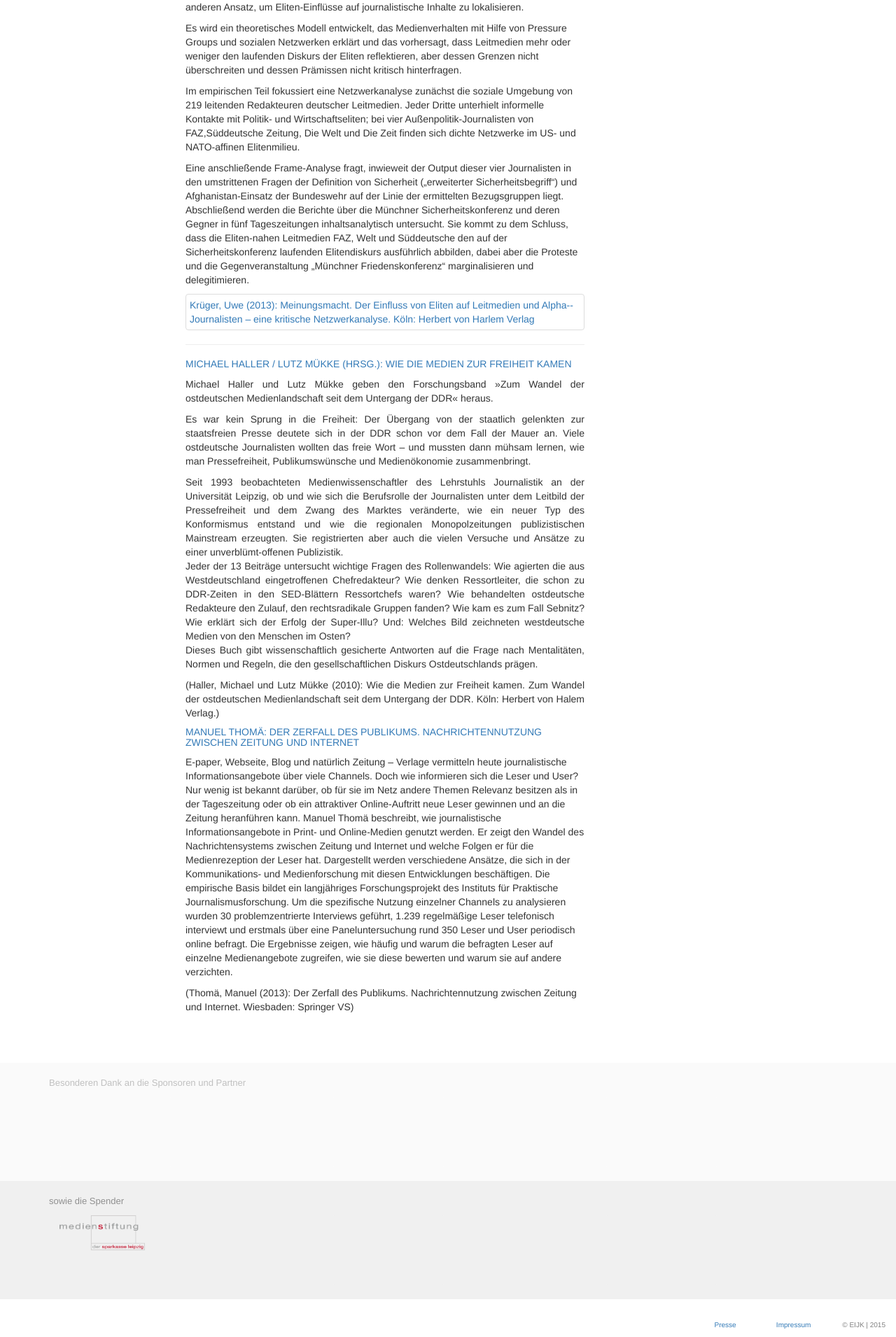
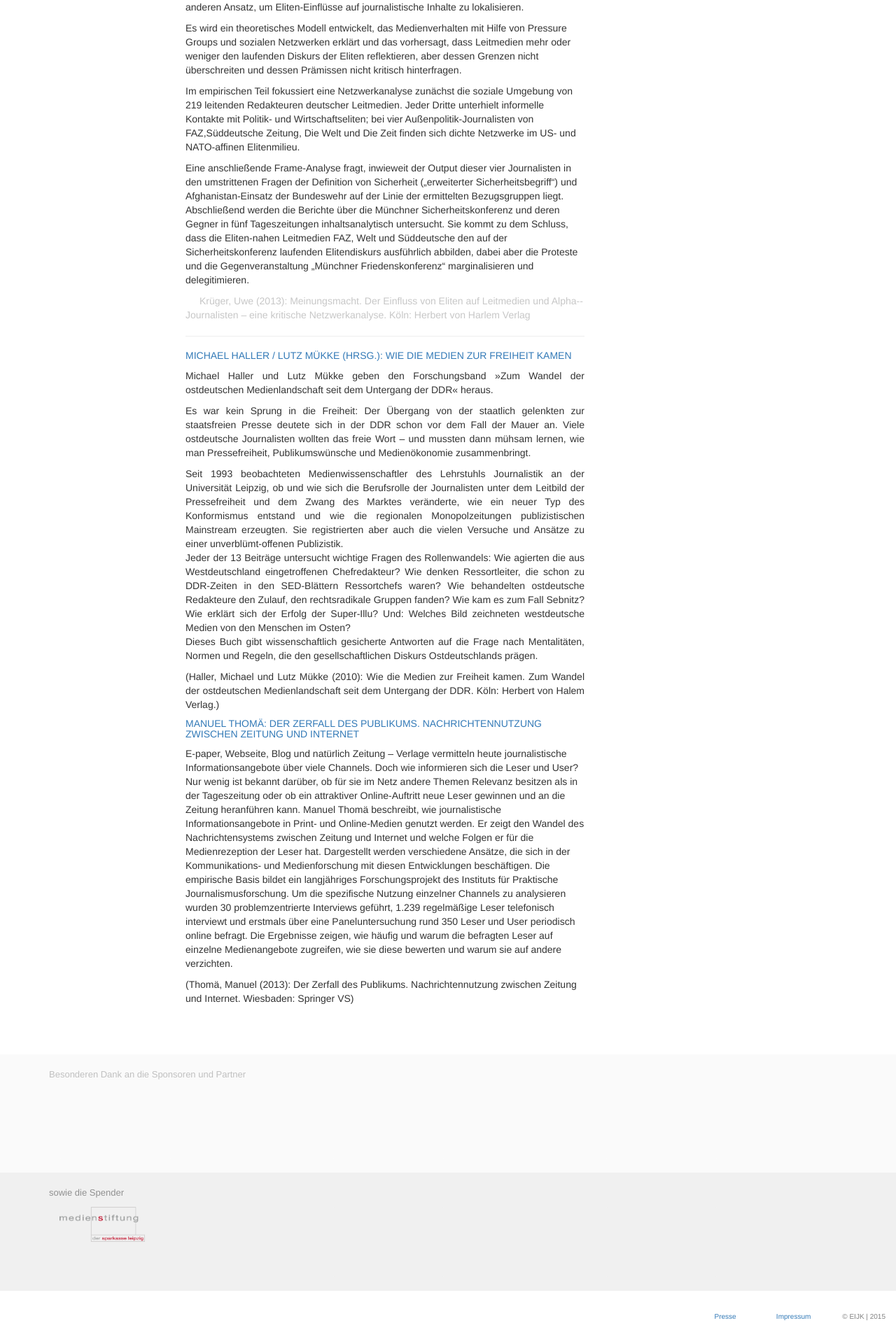
Before and after one commit to susedev/test, a Jekyll site: the page built from wir.html, in a window 1280 px wide. Shown: the part 2692-4603 px from the top of the page at 70% size. Built offline with Jekyll 4.4.1, drawn with Linux system fonts in a browser that asks for light colours; nearby versions of some CDN libraries.

Commit message:
Edit from JekyllCMS

```diff
--- a/wir.html
+++ b/wir.html
@@ -72,7 +72,7 @@ title: Wir
 
 <p>Eine anschlie&szlig;ende Frame-Analyse fragt, inwieweit der Output dieser vier Journalisten in den umstrittenen Fragen der Definition von Sicherheit (&bdquo;erweiterter Sicherheitsbegriff&ldquo;) und Afghanistan-Einsatz der Bundeswehr auf der Linie der ermittelten Bezugsgruppen liegt. Abschlie&szlig;end werden die Berichte &uuml;ber die M&uuml;nchner Sicherheitskonferenz und deren Gegner in f&uuml;nf Tageszeitungen inhaltsanalytisch untersucht. Sie kommt zu dem Schluss, dass die Eliten-nahen Leitmedien FAZ, Welt und S&uuml;ddeutsche den auf der Sicherheitskonferenz laufenden Elitendiskurs ausf&uuml;hrlich abbilden, dabei aber die Proteste und die Gegenveranstaltung &bdquo;M&uuml;nchner Friedenskonferenz&ldquo; marginalisieren und delegitimieren.</p>
 
-<p><a class="thumbnail" href="http://www.halem-verlag.de/2013/meinungsmacht-und-elite-journalismus/" style="background-color: transparent; border; 1px noshade; padding: 5px;">Kr&uuml;ger, Uwe (2013): Meinungsmacht. Der Einfluss von Eliten auf Leitmedien und Alpha-&shy;Journalisten &ndash; eine kritische Netzwerkanalyse. K&ouml;ln: Herbert von Harlem Verlag</a></p>
+<p><a class="thumbnail2" href="http://www.halem-verlag.de/2013/meinungsmacht-und-elite-journalismus/">Kr&uuml;ger, Uwe (2013): Meinungsmacht. Der Einfluss von Eliten auf Leitmedien und Alpha-&shy;Journalisten &ndash; eine kritische Netzwerkanalyse. K&ouml;ln: Herbert von Harlem Verlag</a></p>
 
 <hr noshade="noshade" size="1" />
 <h4><a href="http://www.eijc.eu/de/michael-haller-lutz-muekke-hrsg-wie-die-medien-zur-freiheit-kamen/" rel="bookmark" title="Permanent Link to Michael Haller / Lutz Mükke (Hrsg.): Wie die Medien zur Freiheit kamen">Michael Haller / Lutz M&uuml;kke (Hrsg.): Wie die Medien zur Freiheit kamen</a></h4>
```
